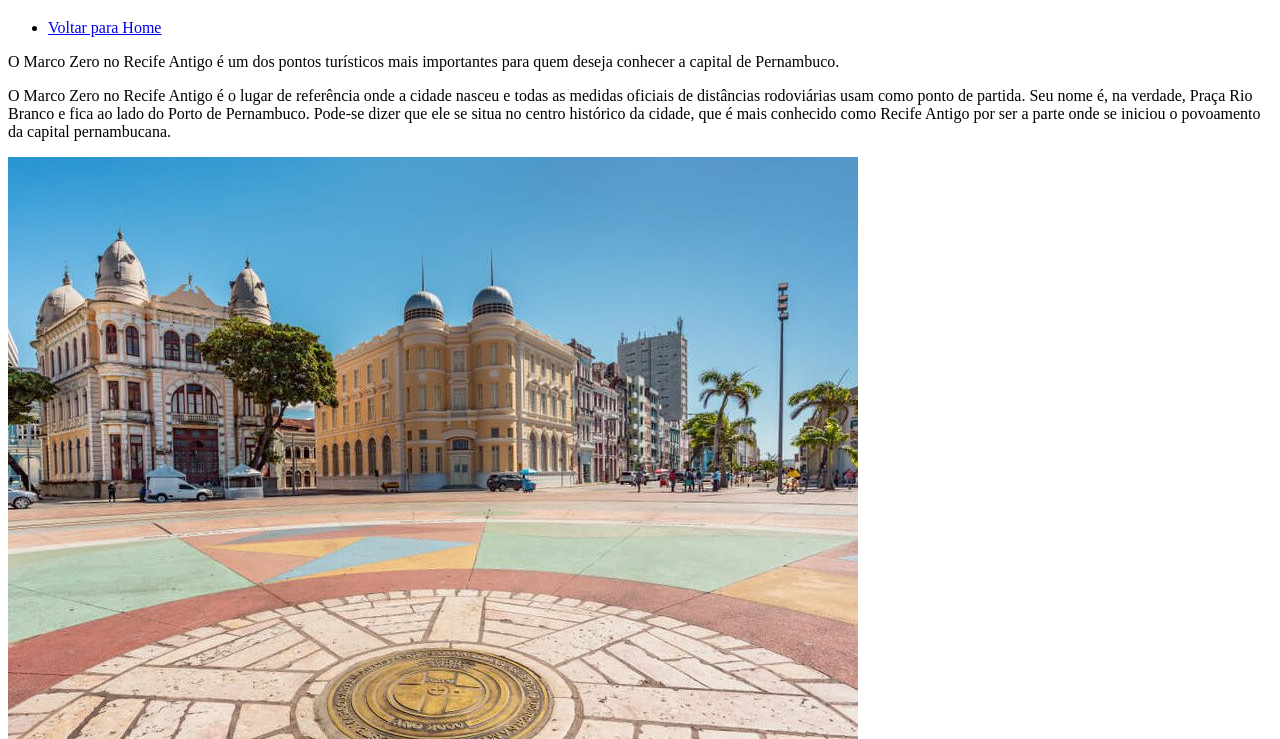
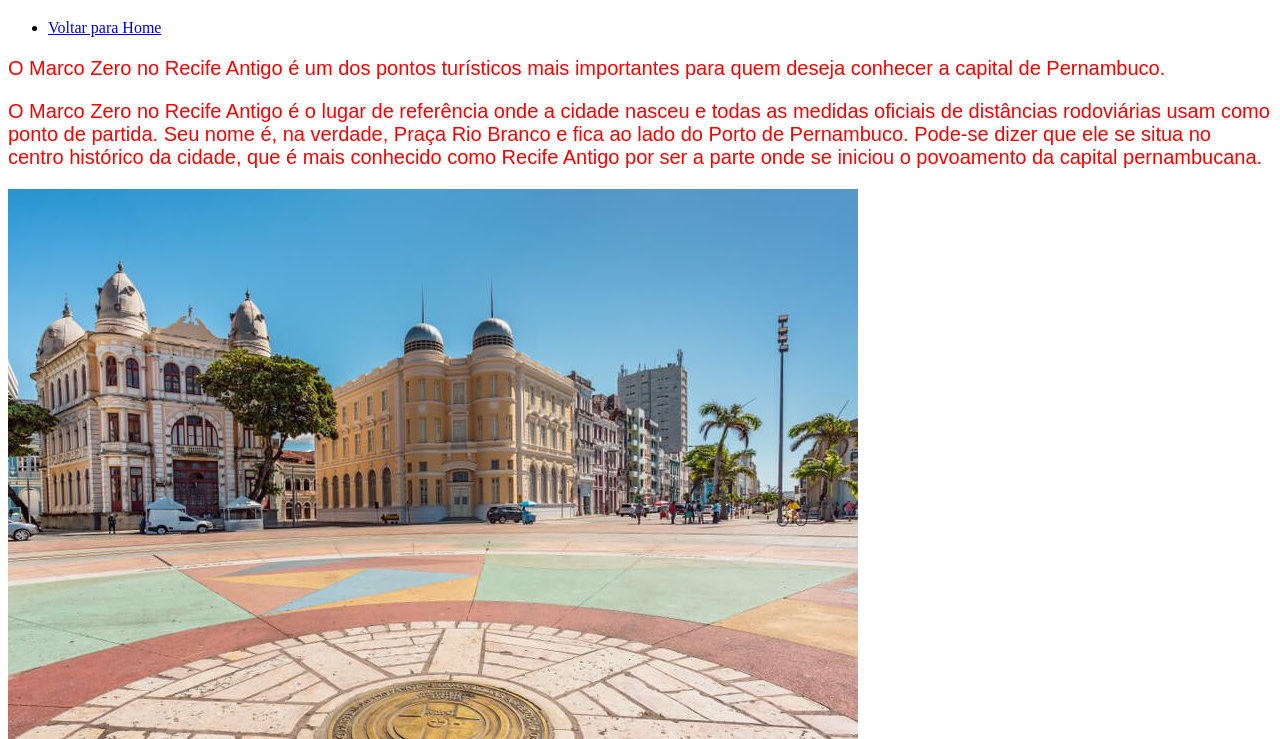
Before and after one commit to blasbianca/projeto_recife, a plain HTML site: page pages/marco_zero.html in a window 1280 px wide. Shown: the part 61-800 px from the top of the page. Drawn offline with Linux system fonts and the light colour scheme.

Commit message:
ciração pagina estilo

```diff
--- /dev/null
+++ b/css/style.css
@@ -0,0 +1,5 @@
+p {
+    font-family: sans-serif;
+    color: red;
+    font-size: 20px;
+}
--- a/pages/marco_zero.html
+++ b/pages/marco_zero.html
@@ -3,6 +3,7 @@
 <head>
     <meta charset="UTF-8">
     <meta name="viewport" content="width=device-width, initial-scale=1.0">
+    <link href="../css/style.css" rel="stylesheet"/>
     <title>Document</title>
 </head>
 <body>
```
